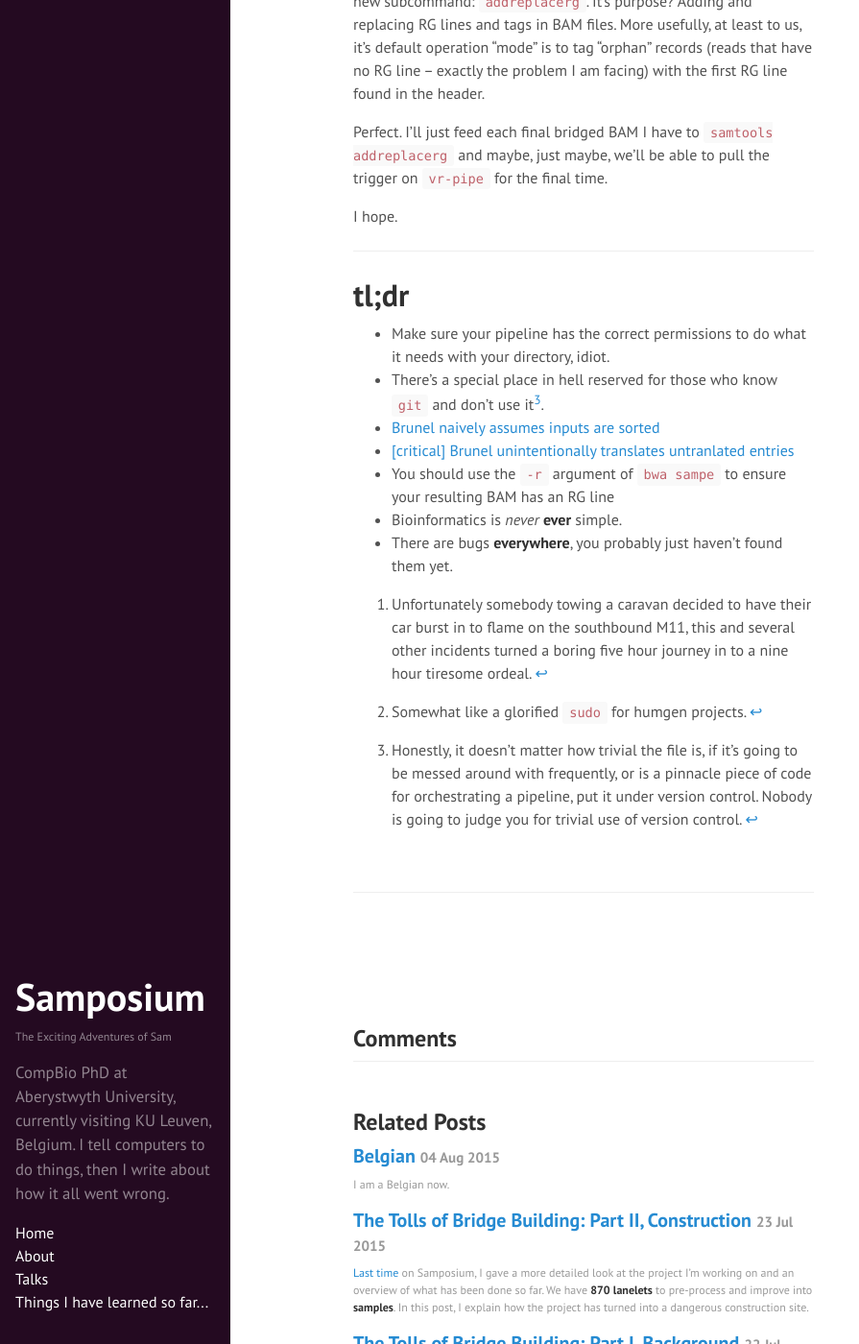
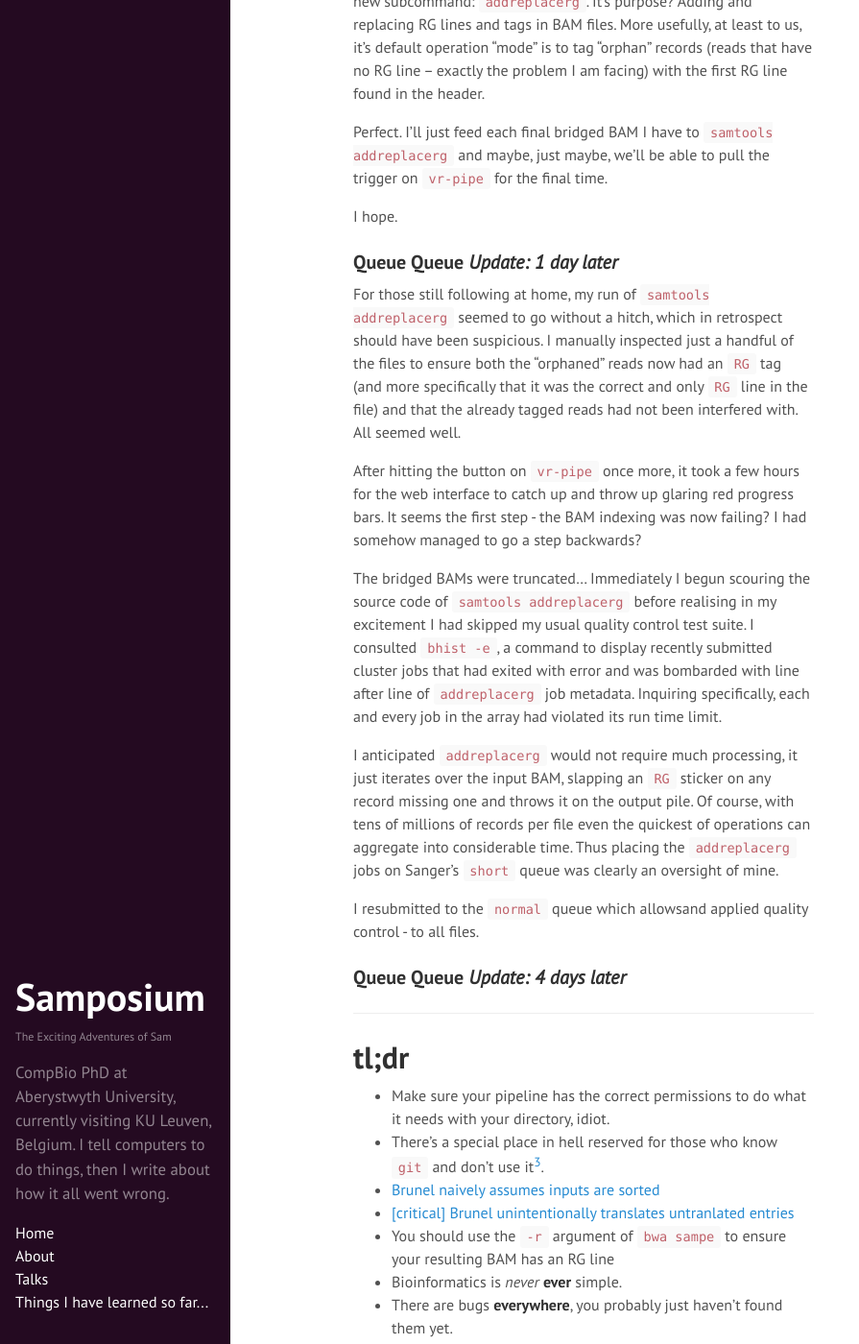
Before and after one commit to SamStudio8/samstudio8.github.io.off, a Jekyll site: the page built from _posts/2015-07-31-bridgebuilding-p3.md, in a window 1280 px wide and 1400 px high, scrolled down 6613 px. Shown: the whole window at 96% size, without its empty margins (0-895 px from the left). Built offline with Jekyll 4.4.1, drawn with Linux system fonts in a browser that asks for light colours; Markdown is read by kramdown in place of the engine named in the settings; comment, search, counter and statistics services are not loaded.

Commit message:
Update 2015-07-31-bridgebuilding-p3.md

```diff
--- a/_posts/2015-07-31-bridgebuilding-p3.md
+++ b/_posts/2015-07-31-bridgebuilding-p3.md
@@ -223,6 +223,32 @@ we'll be able to pull the trigger on `vr-pipe` for the final time.
 
 I hope.
 
+<a name="queuequeue"></a>
+### Queue Queue *Update: 1 day later*
+For those still following at home, my run of `samtools addreplacerg` seemed to go without a hitch, which
+in retrospect should have been suspicious. I manually inspected just a handful of the files to ensure both
+the "orphaned" reads now had an `RG` tag (and more specifically that it was the correct and only `RG`
+line in the file) and that the already tagged reads had not been interfered with. All seemed well.
+
+After hitting the button on `vr-pipe` once more, it took a few hours for the web interface to catch up and
+throw up glaring red progress bars. It seems the first step - the BAM indexing was now failing? I had
+somehow managed to go a step backwards?
+
+The bridged BAMs were truncated... Immediately I begun scouring the source code of `samtools addreplacerg`
+before realising in my excitement I had skipped my usual quality control test suite. I consulted
+`bhist -e`, a command to display recently submitted cluster jobs that had exited with error and was
+bombarded with line after line of `addreplacerg` job metadata. Inquiring specifically, each and every
+job in the array had violated its run time limit.
+
+I anticipated `addreplacerg` would not require much processing, it just iterates over the input BAM,
+slapping an `RG` sticker on any record missing one and throws it on the output pile. Of course, with
+tens of millions of records per file even the quickest of operations can aggregate into considerable time.
+Thus placing the `addreplacerg` jobs on Sanger's `short` queue was clearly an oversight of mine.
+
+I resubmitted to the `normal` queue which allowsand applied quality control - to all files.
+
+### Queue Queue *Update: 4 days later*
+
 * * *
 #tl;dr
 * Make sure your pipeline has the correct permissions to do what it needs with your directory, idiot.
```
